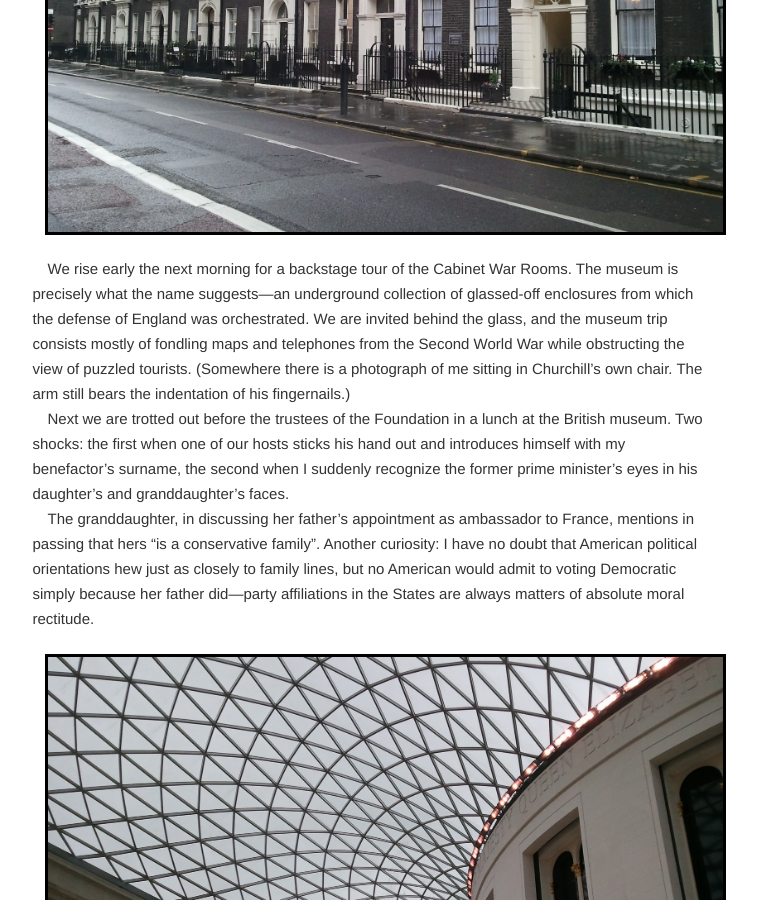
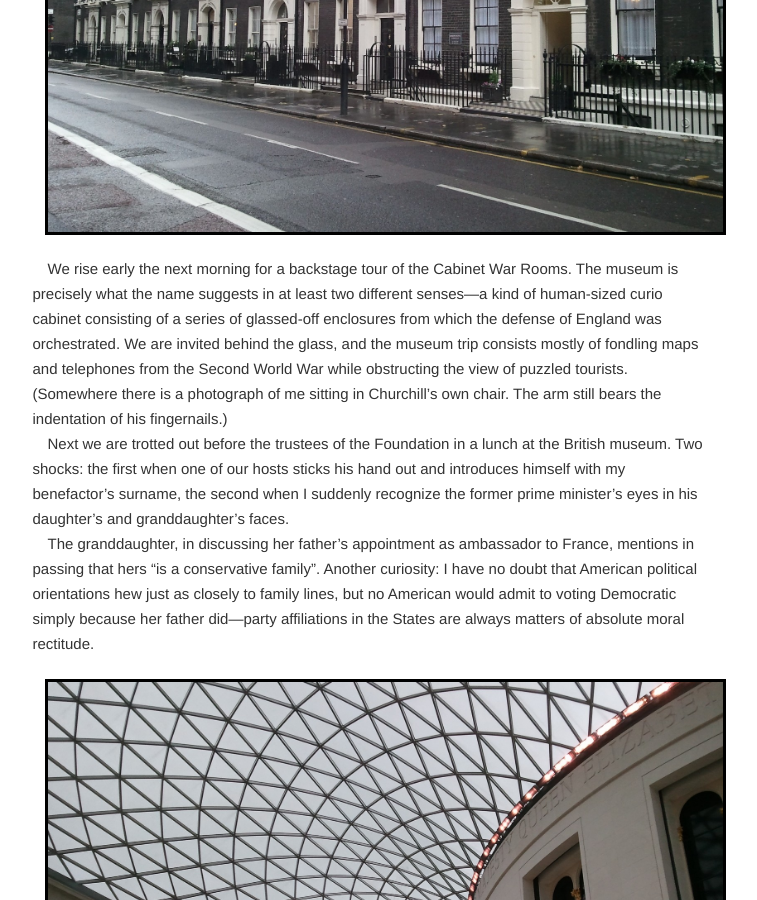
Before and after one commit to jacobandreas/writing, a Jekyll site: the page built from _posts/2012-11-18-london.md, in a window 1280 px wide and 900 px high, scrolled down 744 px. Shown: the whole window, without its empty margins (270-1027 px from the left). Built offline with Jekyll 4.4.1, drawn with Linux system fonts in a browser that asks for light colours.

Commit message:
curio cabinet

```diff
--- a/_posts/2012-11-18-london.md
+++ b/_posts/2012-11-18-london.md
@@ -23,7 +23,8 @@ home.
 <img src="../attachments/london-1.jpg" />
 
 We rise early the next morning for a backstage tour of the Cabinet War Rooms.
-The museum is precisely what the name suggests---an underground collection of
+The museum is precisely what the name suggests in at least two different
+senses---a kind of human-sized curio cabinet consisting of a series of
 glassed-off enclosures from which the defense of England was orchestrated. We
 are invited behind the glass, and the museum trip consists mostly of fondling
 maps and telephones from the Second World War while obstructing the view of
```
